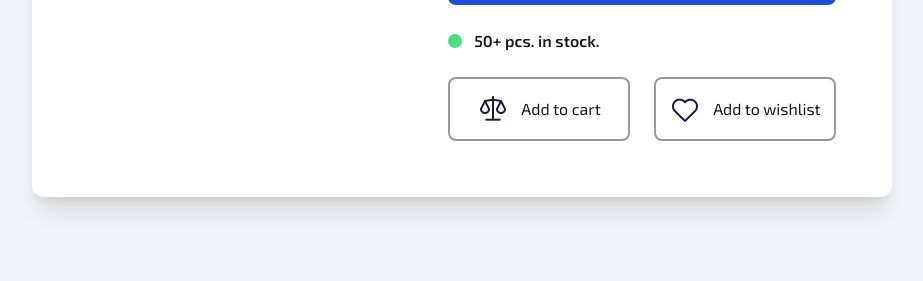
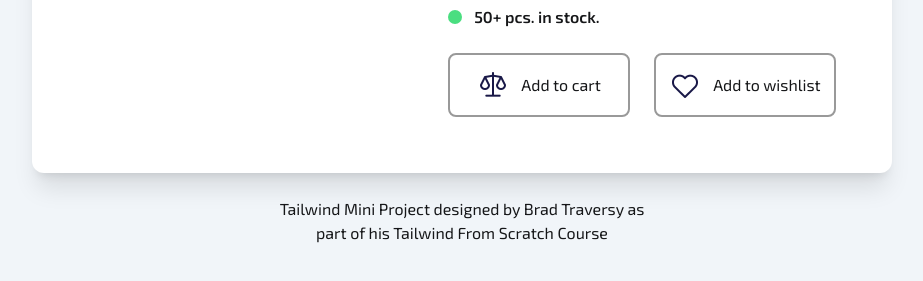
Before and after one commit to AllanKirui/tailwind-product-modal, a website: page index.html in a window 1280 px wide. Shown: the part 509-790 px from the top of the page, without its empty margins (178-1101 px from the left). Drawn offline with Linux system fonts and the light colour scheme; a web font is replaced by a local one.

Commit message:
Add markup for attribution

```diff
--- a/index.html
+++ b/index.html
@@ -23,7 +23,9 @@
     <link rel="stylesheet" href="dist/css/style.css" />
   </head>
   <body class="font-sans">
-    <div class="bg-cultured min-h-screen flex items-center justify-center">
+    <div
+      class="bg-cultured min-h-screen flex flex-col items-center justify-center"
+    >
       <!-- card -->
       <div
         class="bg-white mx-auto p-8 md:p-14 my-6 flex flex-col md:flex-row md:gap-10 items-center md:items-start justify-center rounded-xl shadow-xl"
@@ -101,6 +103,28 @@
           </div>
         </div>
       </div>
+
+      <!-- attribution -->
+      <div
+        class="text-elgengrau text-sm mb-6 max-w-sm md:max-w-full text-center"
+      >
+        Tailwind Mini Project designed by
+        <a
+          class="text-cerulean-blue hover:text-bleu-de-france duration-200"
+          href="https://www.traversymedia.com/"
+          target="_blank"
+          rel="noreferrer noopener"
+          >Brad Traversy</a
+        >
+        as part of his
+        <a
+          class="text-cerulean-blue hover:text-bleu-de-france duration-200"
+          href="https://www.tailwindfromscratch.com/"
+          target="_blank"
+          rel="noopener"
+          >Tailwind From Scratch Course</a
+        >
+      </div>
     </div>
   </body>
 </html>
```
